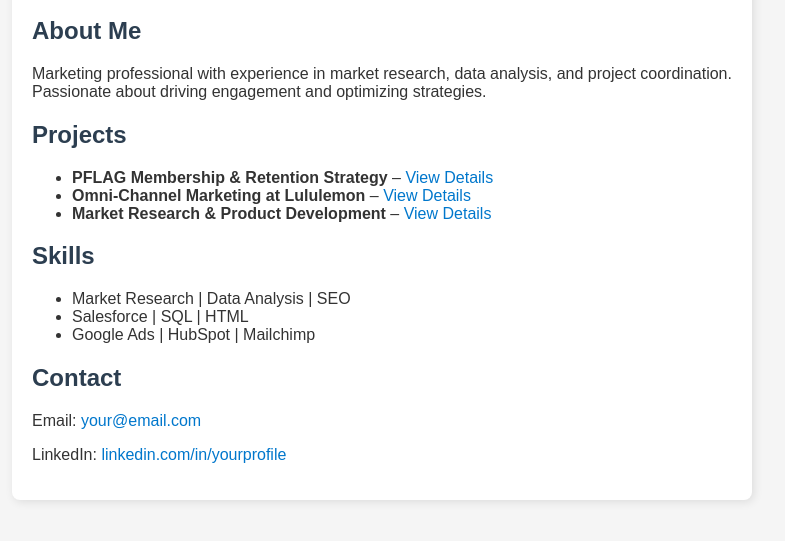
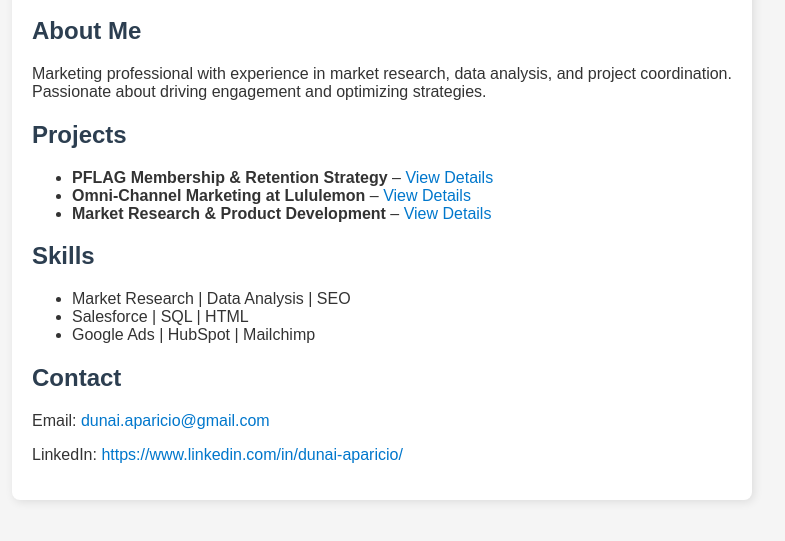
Before and after one commit to Dunaiaparicio/Portfolio, a plain HTML site: page index.html in a window 1280 px wide. Shown: the part 161-702 px from the top of the page, without its empty margins (258-1043 px from the left). Drawn offline with Linux system fonts and the light colour scheme.

Commit message:
Update index.html

```diff
--- a/index.html
+++ b/index.html
@@ -55,8 +55,8 @@
         </ul>
 
         <h2>Contact</h2>
-        <p>Email: <a href="mailto:your@email.com">your@email.com</a></p>
-        <p>LinkedIn: <a href="https://www.linkedin.com/in/yourprofile" target="_blank">linkedin.com/in/yourprofile</a></p>
+        <p>Email: <a href="mailto:your@email.com">dunai.aparicio@gmail.com</a></p>
+        <p>LinkedIn: <a href="https://www.linkedin.com/in/yourprofile" target="_blank">https://www.linkedin.com/in/dunai-aparicio/</a></p>
     </div>
 </body>
 </html>
```
